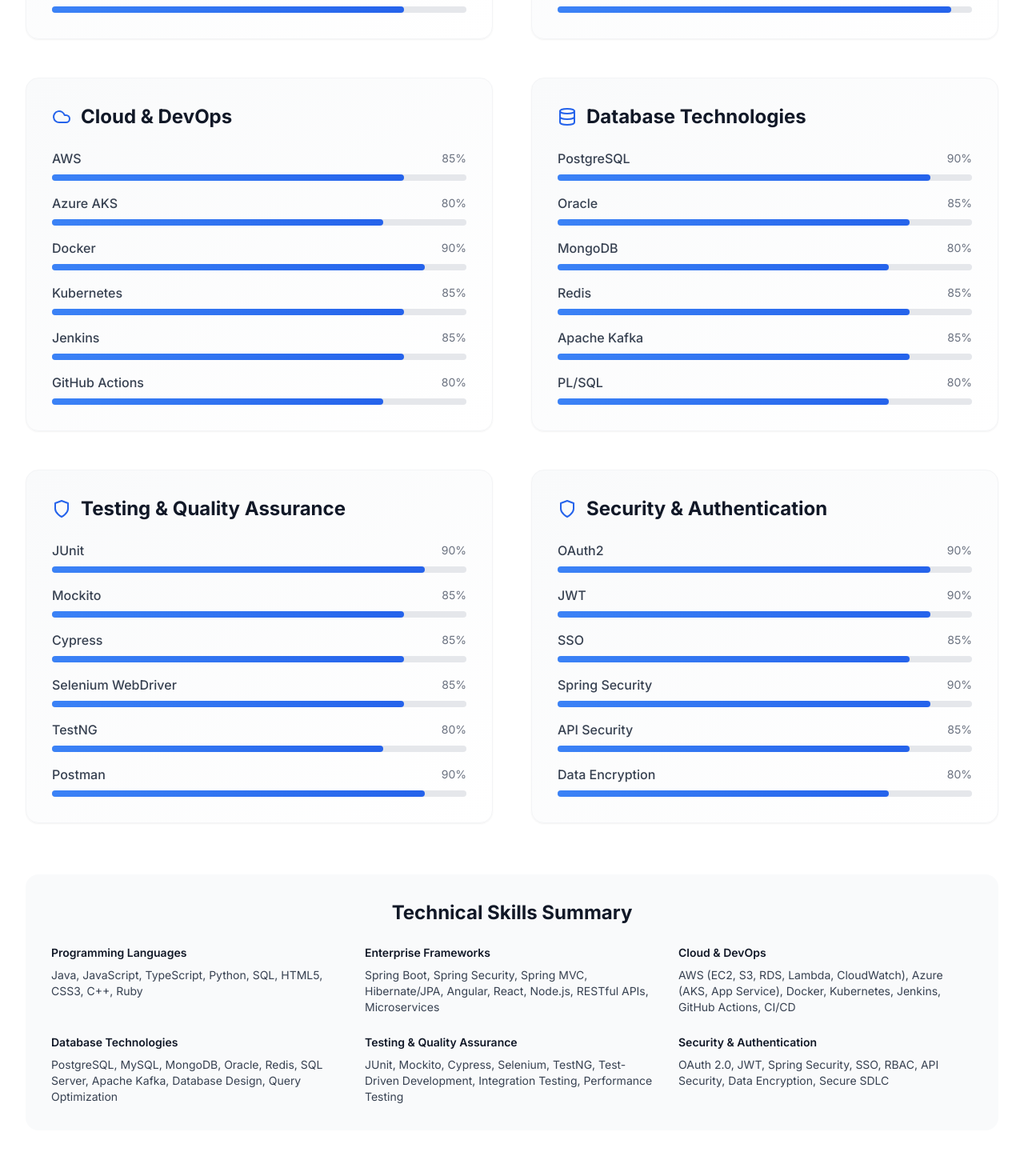
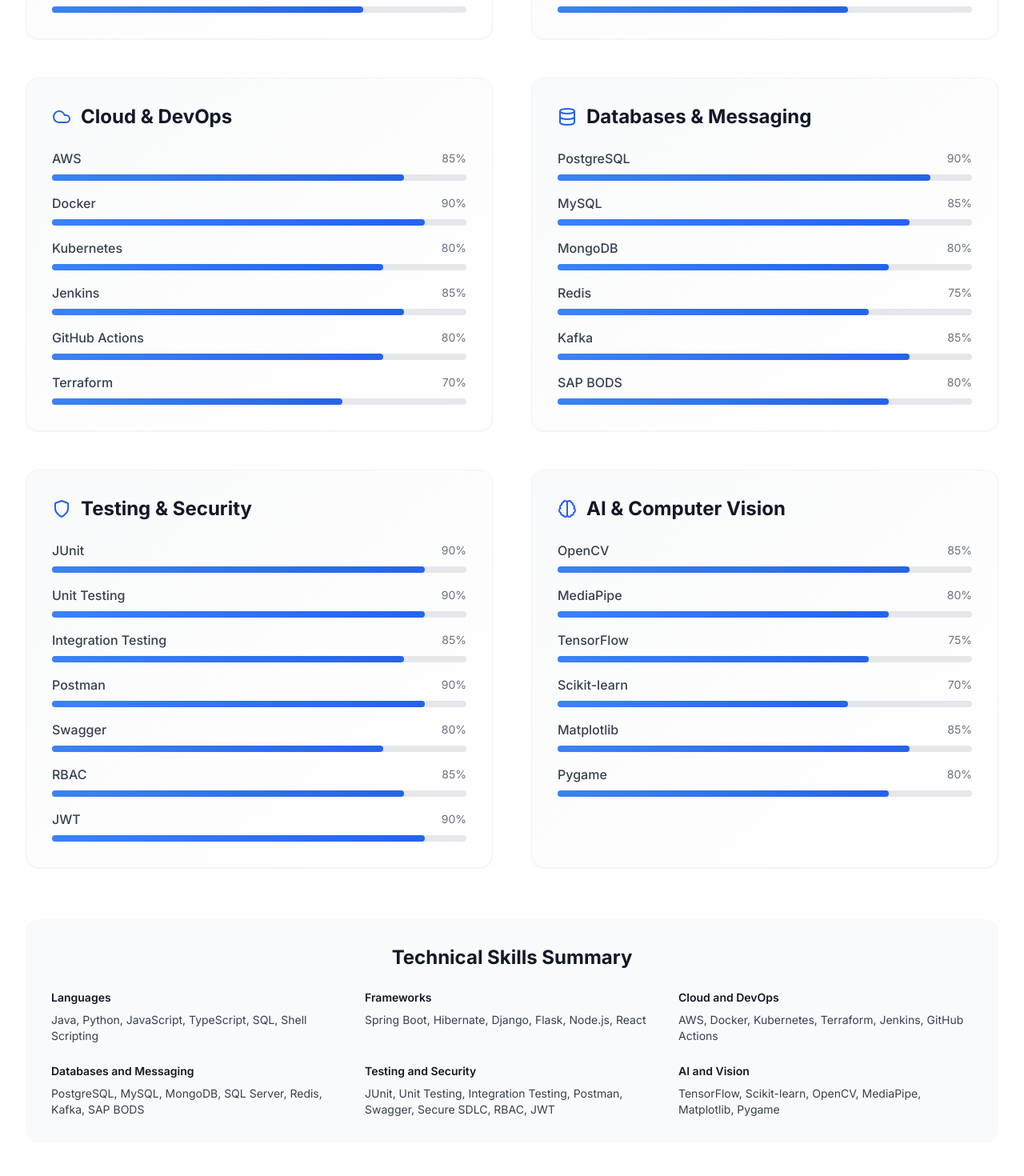
Before and after one commit to krishnagopal596/Linkedin-Portfolio, a Next.js app: page / in a window 1280 px wide. Shown: the part 7460-8930 px from the top of the page at 80% size. Built offline with nearby package versions, Linux system fonts and the light colour scheme.

Commit message:
Update testing frameworks: remove TDD, Mockito, Cypress and focus on Unit Testing and Integration Testing for Java full-stack developer role

```diff
--- a/components/Skills.tsx
+++ b/components/Skills.tsx
@@ -9,23 +9,23 @@
     icon: Code,
     skills: [
       { name: 'Java', level: 95 },
-      { name: 'JavaScript', level: 90 },
-      { name: 'TypeScript', level: 90 },
+      { name: 'Python', level: 90 },
+      { name: 'JavaScript', level: 85 },
+      { name: 'TypeScript', level: 80 },
       { name: 'SQL', level: 90 },
-      { name: 'HTML5', level: 85 },
-      { name: 'CSS3', level: 85 },
+      { name: 'Shell Scripting', level: 75 },
     ],
   },
   {
-    title: 'Enterprise Frameworks',
+    title: 'Frameworks & Libraries',
     icon: Code,
     skills: [
       { name: 'Spring Boot', level: 95 },
-      { name: 'Spring Security', level: 90 },
-      { name: 'Hibernate/JPA', level: 90 },
-      { name: 'Angular', level: 90 },
+      { name: 'Hibernate', level: 90 },
       { name: 'React', level: 85 },
-      { name: 'RESTful APIs', level: 95 },
+      { name: 'Node.js', level: 80 },
+      { name: 'Django', level: 75 },
+      { name: 'Flask', level: 70 },
     ],
   },
   {
@@ -33,47 +33,48 @@
     icon: Cloud,
     skills: [
       { name: 'AWS', level: 85 },
-      { name: 'Azure AKS', level: 80 },
       { name: 'Docker', level: 90 },
-      { name: 'Kubernetes', level: 85 },
+      { name: 'Kubernetes', level: 80 },
       { name: 'Jenkins', level: 85 },
       { name: 'GitHub Actions', level: 80 },
+      { name: 'Terraform', level: 70 },
     ],
   },
   {
-    title: 'Database Technologies',
+    title: 'Databases & Messaging',
     icon: Database,
     skills: [
       { name: 'PostgreSQL', level: 90 },
-      { name: 'Oracle', level: 85 },
+      { name: 'MySQL', level: 85 },
       { name: 'MongoDB', level: 80 },
-      { name: 'Redis', level: 85 },
-      { name: 'Apache Kafka', level: 85 },
-      { name: 'PL/SQL', level: 80 },
+      { name: 'Redis', level: 75 },
+      { name: 'Kafka', level: 85 },
+      { name: 'SAP BODS', level: 80 },
     ],
   },
   {
-    title: 'Testing & Quality Assurance',
+    title: 'Testing & Security',
     icon: Shield,
     skills: [
       { name: 'JUnit', level: 90 },
-      { name: 'Mockito', level: 85 },
-      { name: 'Cypress', level: 85 },
-      { name: 'Selenium WebDriver', level: 85 },
-      { name: 'TestNG', level: 80 },
+      { name: 'Unit Testing', level: 90 },
+      { name: 'Integration Testing', level: 85 },
       { name: 'Postman', level: 90 },
+      { name: 'Swagger', level: 80 },
+      { name: 'RBAC', level: 85 },
+      { name: 'JWT', level: 90 },
     ],
   },
   {
-    title: 'Security & Authentication',
-    icon: Shield,
+    title: 'AI & Computer Vision',
+    icon: Brain,
     skills: [
-      { name: 'OAuth2', level: 90 },
-      { name: 'JWT', level: 90 },
-      { name: 'SSO', level: 85 },
-      { name: 'Spring Security', level: 90 },
-      { name: 'API Security', level: 85 },
-      { name: 'Data Encryption', level: 80 },
+      { name: 'OpenCV', level: 85 },
+      { name: 'MediaPipe', level: 80 },
+      { name: 'TensorFlow', level: 75 },
+      { name: 'Scikit-learn', level: 70 },
+      { name: 'Matplotlib', level: 85 },
+      { name: 'Pygame', level: 80 },
     ],
   },
 ]
@@ -143,28 +144,28 @@
           <h3 className="text-2xl font-bold text-gray-900 dark:text-white mb-6 text-center">Technical Skills Summary</h3>
           <div className="grid grid-cols-1 md:grid-cols-2 lg:grid-cols-3 gap-6 text-sm text-gray-700 dark:text-gray-300">
             <div>
-              <h4 className="font-semibold text-gray-900 dark:text-white mb-2">Programming Languages</h4>
-              <p>Java, JavaScript, TypeScript, Python, SQL, HTML5, CSS3, C++, Ruby</p>
+              <h4 className="font-semibold text-gray-900 dark:text-white mb-2">Languages</h4>
+              <p>Java, Python, JavaScript, TypeScript, SQL, Shell Scripting</p>
             </div>
             <div>
-              <h4 className="font-semibold text-gray-900 dark:text-white mb-2">Enterprise Frameworks</h4>
-              <p>Spring Boot, Spring Security, Spring MVC, Hibernate/JPA, Angular, React, Node.js, RESTful APIs, Microservices</p>
+              <h4 className="font-semibold text-gray-900 dark:text-white mb-2">Frameworks</h4>
+              <p>Spring Boot, Hibernate, Django, Flask, Node.js, React</p>
             </div>
             <div>
-              <h4 className="font-semibold text-gray-900 dark:text-white mb-2">Cloud & DevOps</h4>
-              <p>AWS (EC2, S3, RDS, Lambda, CloudWatch), Azure (AKS, App Service), Docker, Kubernetes, Jenkins, GitHub Actions, CI/CD</p>
+              <h4 className="font-semibold text-gray-900 dark:text-white mb-2">Cloud and DevOps</h4>
+              <p>AWS, Docker, Kubernetes, Terraform, Jenkins, GitHub Actions</p>
             </div>
             <div>
-              <h4 className="font-semibold text-gray-900 dark:text-white mb-2">Database Technologies</h4>
-              <p>PostgreSQL, MySQL, MongoDB, Oracle, Redis, SQL Server, Apache Kafka, Database Design, Query Optimization</p>
+              <h4 className="font-semibold text-gray-900 dark:text-white mb-2">Databases and Messaging</h4>
+              <p>PostgreSQL, MySQL, MongoDB, SQL Server, Redis, Kafka, SAP BODS</p>
             </div>
             <div>
-              <h4 className="font-semibold text-gray-900 dark:text-white mb-2">Testing & Quality Assurance</h4>
-              <p>JUnit, Mockito, Cypress, Selenium, TestNG, Test-Driven Development, Integration Testing, Performance Testing</p>
+              <h4 className="font-semibold text-gray-900 dark:text-white mb-2">Testing and Security</h4>
+              <p>JUnit, Unit Testing, Integration Testing, Postman, Swagger, Secure SDLC, RBAC, JWT</p>
             </div>
             <div>
-              <h4 className="font-semibold text-gray-900 dark:text-white mb-2">Security & Authentication</h4>
-              <p>OAuth 2.0, JWT, Spring Security, SSO, RBAC, API Security, Data Encryption, Secure SDLC</p>
+              <h4 className="font-semibold text-gray-900 dark:text-white mb-2">AI and Vision</h4>
+              <p>TensorFlow, Scikit-learn, OpenCV, MediaPipe, Matplotlib, Pygame</p>
             </div>
           </div>
         </motion.div>
--- a/data/experiences.ts
+++ b/data/experiences.ts
@@ -15,7 +15,7 @@
       'Built responsive applications with Angular 14+ and React 18 using NgRx and Redux for state management',
       'Implemented cloud-native deployment on Azure AKS with Docker containerization and CI/CD pipelines',
       'Achieved 99.9% uptime through comprehensive observability framework and circuit breaker patterns',
-      'Reduced production defects by 85% through automated testing with JUnit, Cypress, and Selenium',
+      'Reduced production defects by 85% through automated testing with JUnit and Selenium',
       'Improved page load times by 45% through frontend performance optimization and bundle optimization',
       'Reduced code duplication by 60% through custom Angular directives and React hooks',
     ],
@@ -36,7 +36,7 @@
       'Created real-time dashboards for payroll analytics using D3.js and Chart.js',
       'Reduced processing latency by 30% through Spring Batch optimization and custom schedulers',
       'Enhanced API response times by 40% using MongoDB optimization and Redis caching strategies',
-      'Developed comprehensive test automation suites covering unit, integration, and regression testing',
+      'Developed test automation suites covering unit and integration testing',
     ],
   },
   {
```
